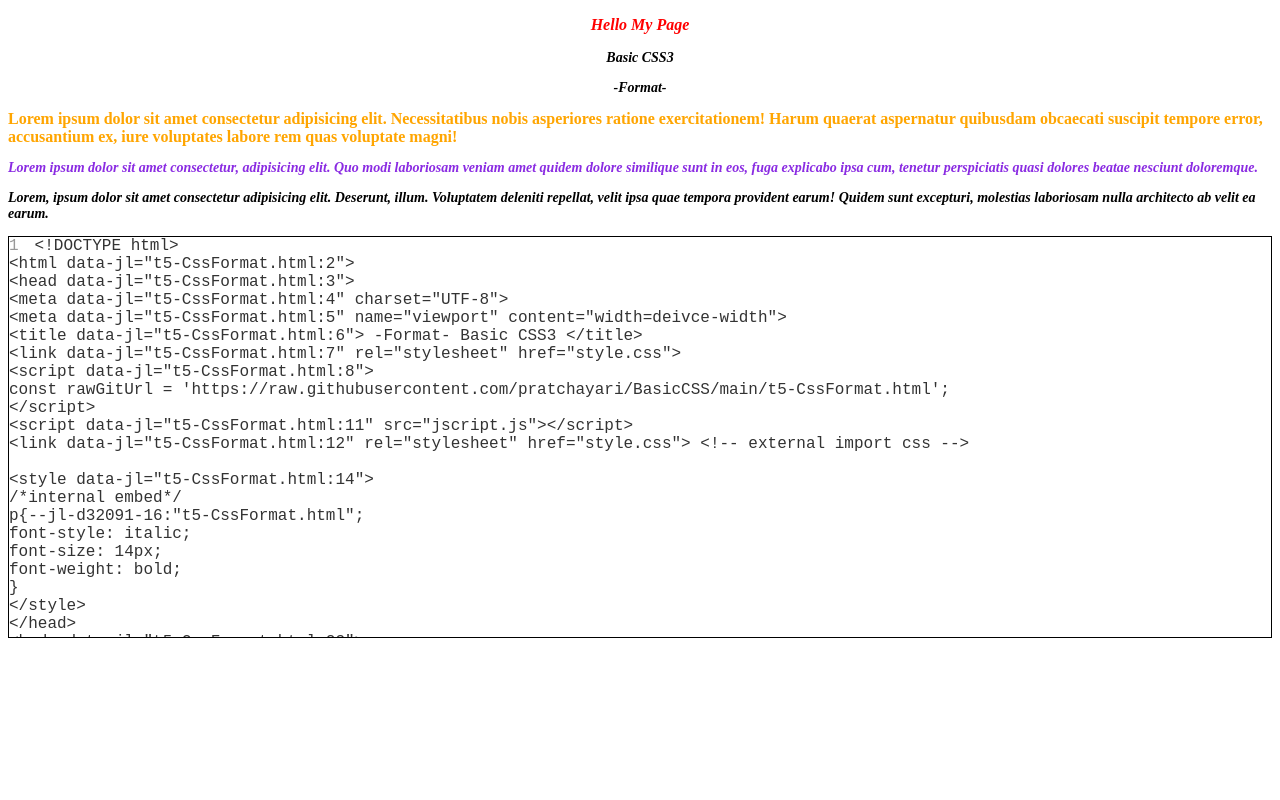
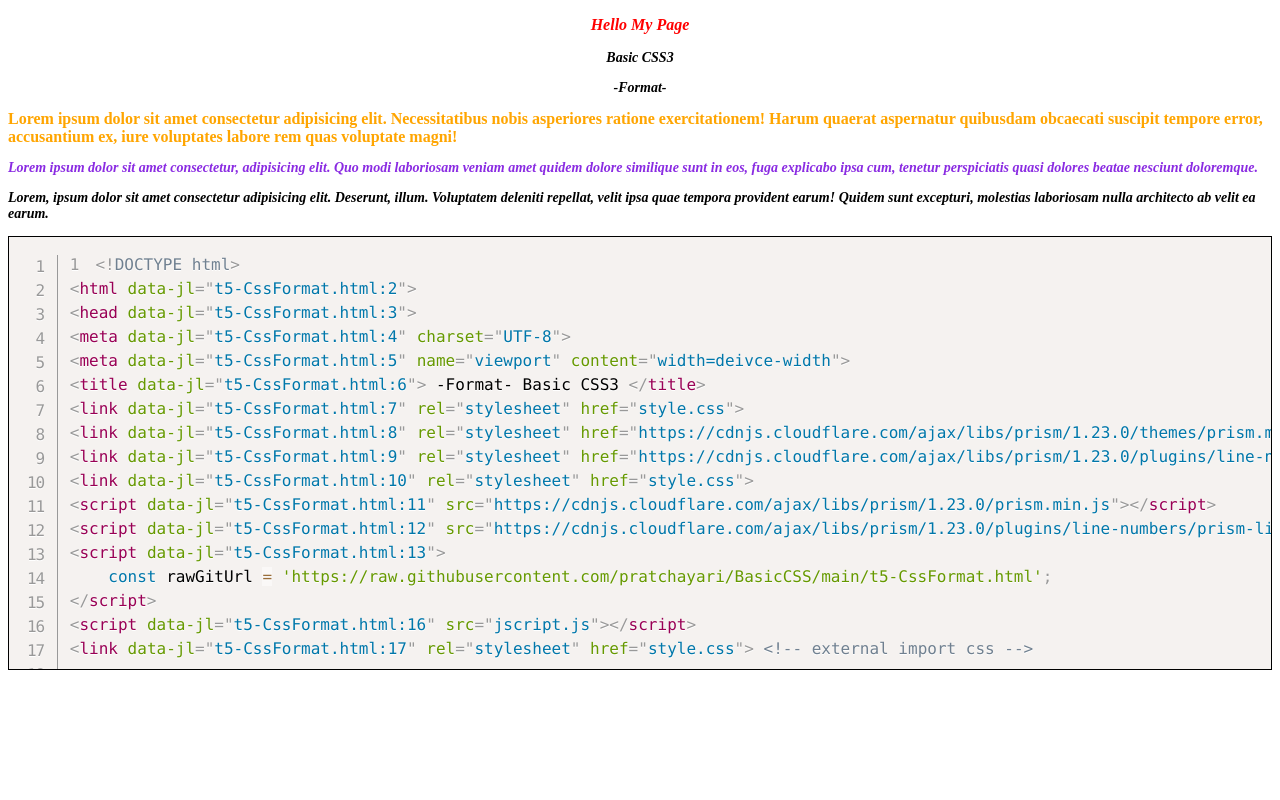
Before and after one commit to pratchayari/BasicCSS, a plain HTML site: page t5-CssFormat.html in a window 1280 px wide. Drawn offline with nearby package versions, Linux system fonts and the light colour scheme.

Commit message:
Update t5-CssFormat.html

```diff
--- a/t5-CssFormat.html
+++ b/t5-CssFormat.html
@@ -5,6 +5,11 @@
 <meta name="viewport" content="width=deivce-width">
 <title> -Format- Basic CSS3 </title>
 <link rel="stylesheet" href="style.css">
+<link rel="stylesheet" href="https://cdnjs.cloudflare.com/ajax/libs/prism/1.23.0/themes/prism.min.css">
+<link rel="stylesheet" href="https://cdnjs.cloudflare.com/ajax/libs/prism/1.23.0/plugins/line-numbers/prism-line-numbers.min.css">
+<link rel="stylesheet" href="style.css">
+<script src="https://cdnjs.cloudflare.com/ajax/libs/prism/1.23.0/prism.min.js"></script>
+<script src="https://cdnjs.cloudflare.com/ajax/libs/prism/1.23.0/plugins/line-numbers/prism-line-numbers.min.js"></script>
 <script>
     const rawGitUrl = 'https://raw.githubusercontent.com/pratchayari/BasicCSS/main/t5-CssFormat.html';
 </script>
@@ -29,5 +34,5 @@
         <h1 class="title">Lorem ipsum dolor sit amet consectetur adipisicing elit. Necessitatibus nobis asperiores ratione exercitationem! Harum quaerat aspernatur quibusdam obcaecati suscipit tempore error, accusantium ex, iure voluptates labore rem quas voluptate magni!</h1>
         <p id="message">Lorem ipsum dolor sit amet consectetur, adipisicing elit. Quo modi laboriosam veniam amet quidem dolore similique sunt in eos, fuga explicabo ipsa cum, tenetur perspiciatis quasi dolores beatae nesciunt doloremque.</p>
         <p>Lorem, ipsum dolor sit amet consectetur adipisicing elit. Deserunt, illum. Voluptatem deleniti repellat, velit ipsa quae tempora provident earum! Quidem sunt excepturi, molestias laboriosam nulla architecto ab velit ea earum.</p>
-<pre class="box"><code id="raw-code" ></code></pre>
+        <pre class="line-numbers box"><code id="raw-code" class="language-html"></code></pre>
 </html>
```
